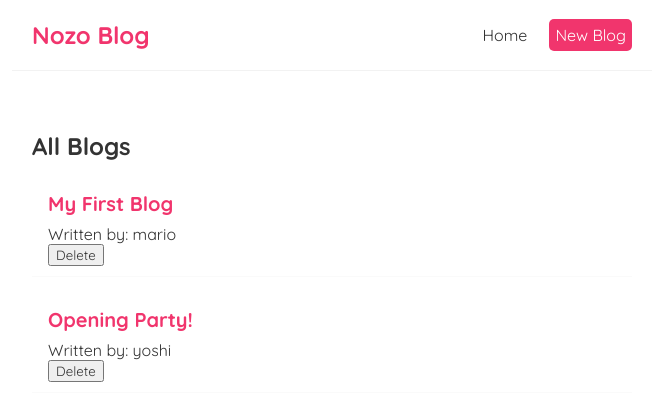
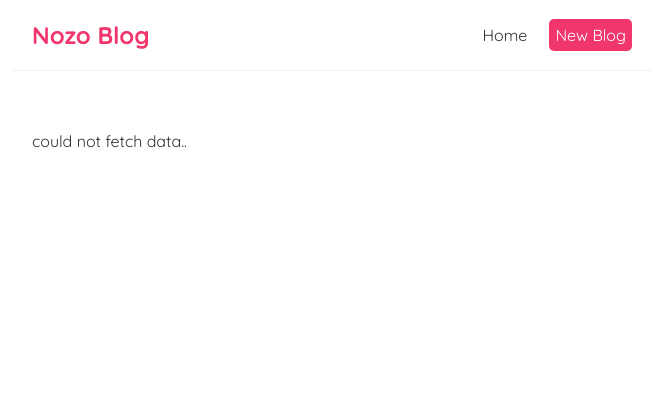
Before and after one commit to Kobby08/nozo-blog, a React (Create React App) app: page / in a window 1280 px wide. Shown: the top 420 px of the page, without its empty margins (308-971 px from the left). Built offline with nearby package versions, Linux system fonts and the light colour scheme; no server answers; data requests are answered from the project's data file.

Commit message:
handling fetch error

```diff
--- a/src/Home.js
+++ b/src/Home.js
@@ -3,20 +3,35 @@
 
 const Home = () => {
   const [blogs, setBlogs] = useState(null);
+  const [isPending, setIsPending] = useState(true);
+  const [error, setError] = useState(null);
 
   // we can allow useEffect to listen to changes in dependencies before it run.
   // useEffect will not run until a dependenciy changes.
   // dependencies are passed as array to the useEffect hook.
   useEffect(() => {
-    fetch("http://localhost:8000/blogs")
-      .then((res) => res.json())
+    fetch("http://localhost:8000/blogss")
+      .then((res) => {
+        if (!res.ok) {
+          throw Error("could not fetch data..");
+        }
+        return res.json();
+      })
       .then((data) => {
         setBlogs(data);
+        setIsPending(false);
+        setError(null);
+      })
+      .catch((err) => {
+        setError(err.message);
+        setIsPending(false);
       });
   }, []);
 
   return (
     <div className="home">
+      {error && <div>{error}</div>}
+      {isPending && <div>Loading...</div>}
       {blogs && <BlogList blogs={blogs} title="All Blogs" />}
     </div>
   );
```
